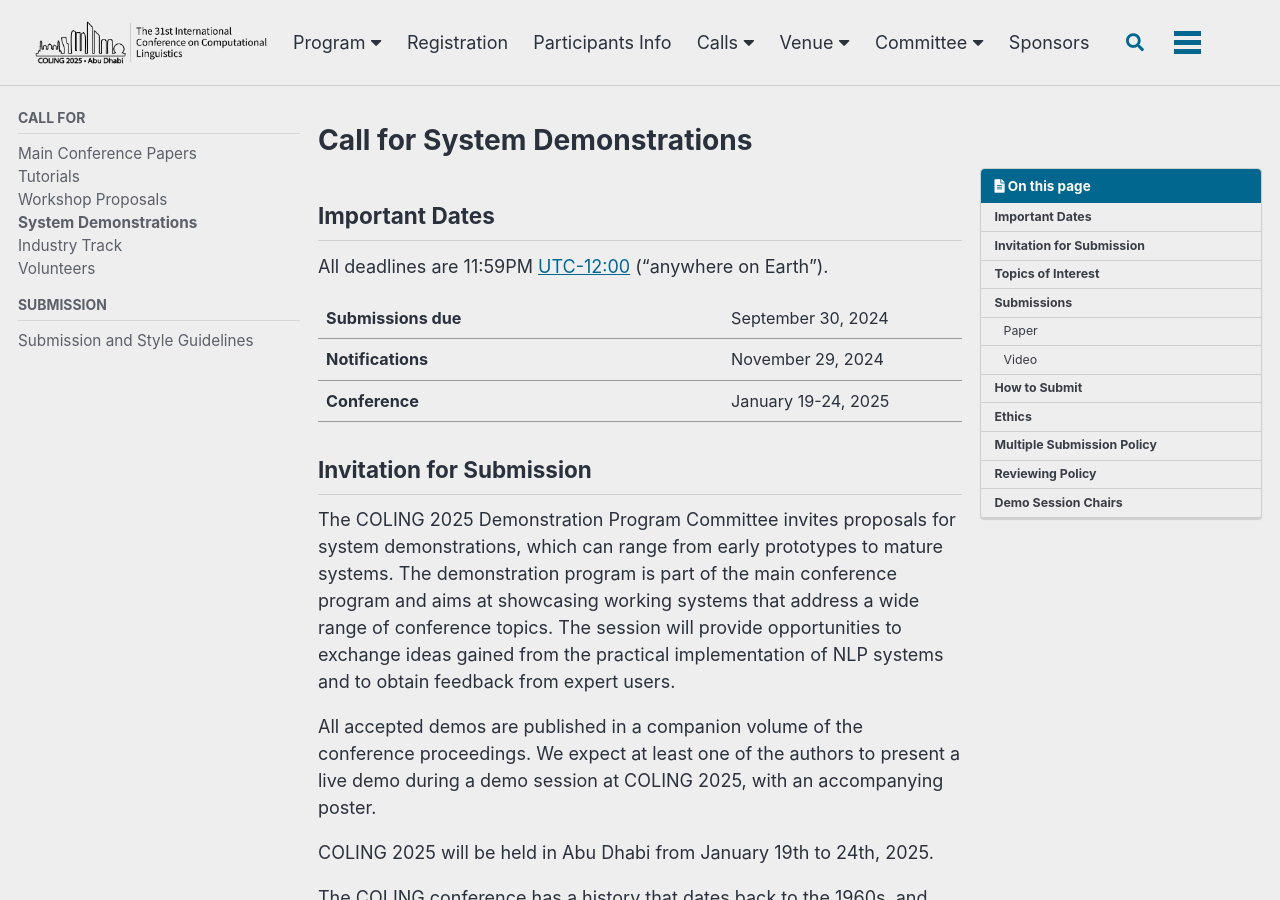
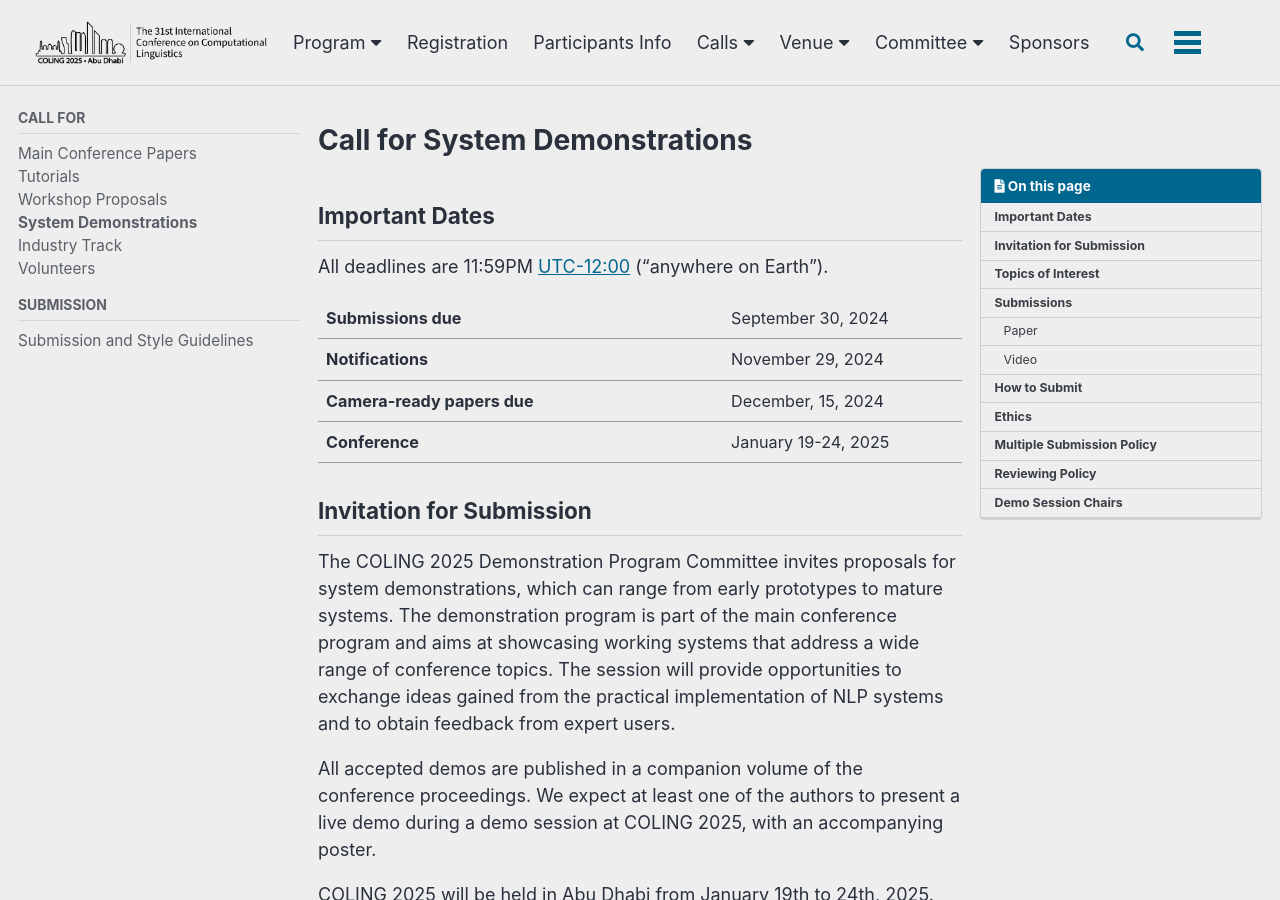
Before and after one commit to hasaniqbal777/coling-2025, a Jekyll site: the page built from _pages/calls/system_demonstrations.md, in a window 1280 px wide and 900 px high. Built offline with Jekyll 4.4.1, drawn with Linux system fonts in a browser that asks for light colours; cached includes are drawn as plain includes; comment, search, counter and statistics services are not loaded.

Commit message:
camera ready date - system demonstrations

```diff
--- a/_pages/calls/system_demonstrations.md
+++ b/_pages/calls/system_demonstrations.md
@@ -17,6 +17,7 @@ All deadlines are 11:59PM [UTC-12:00](https://www.timeanddate.com/time/zone/time
 </style>
 | Submissions due | September 30, 2024
 | Notifications | November 29, 2024
+| Camera-ready papers due | December, 15, 2024
 | Conference | January 19-24, 2025
 {: .news-table}
 
```
